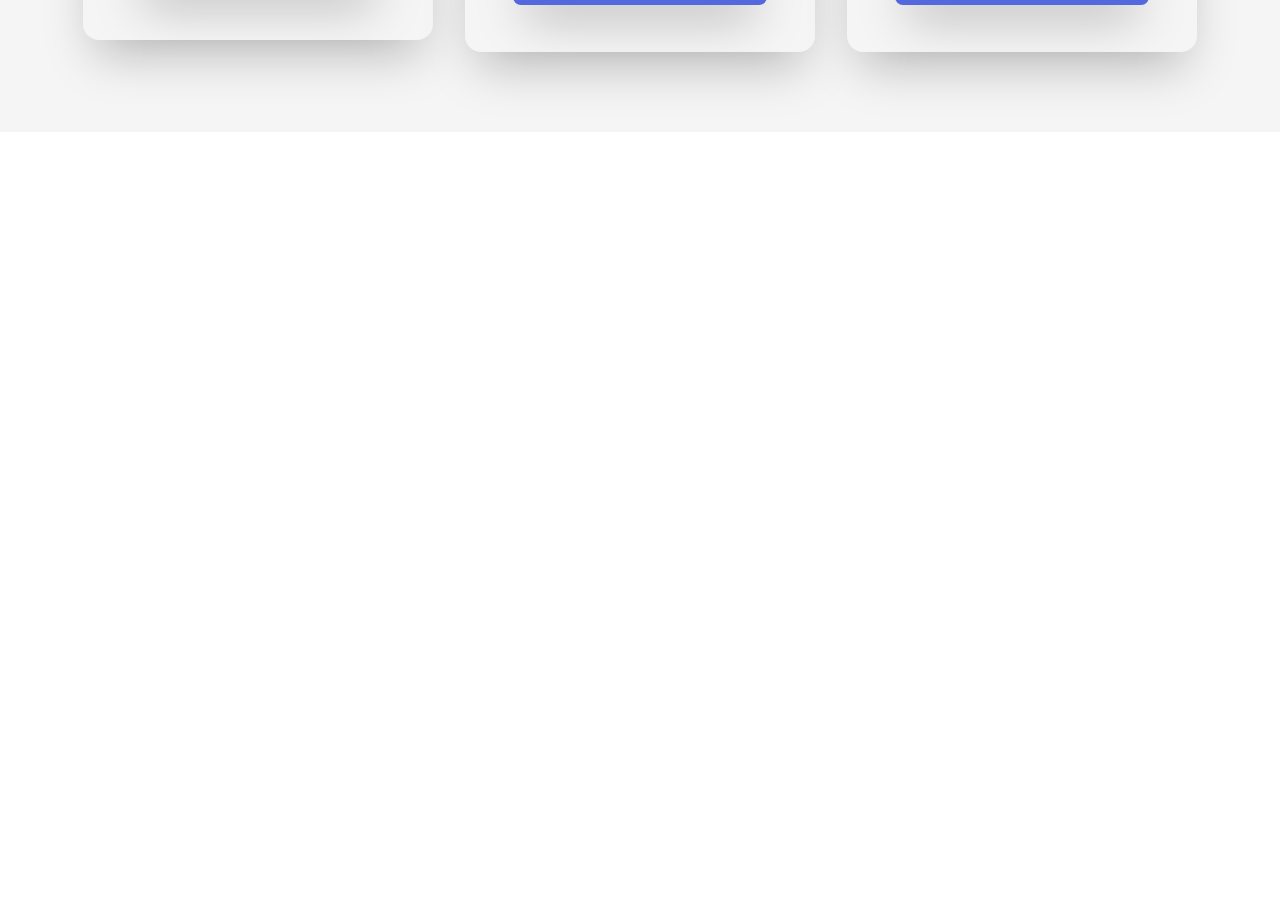
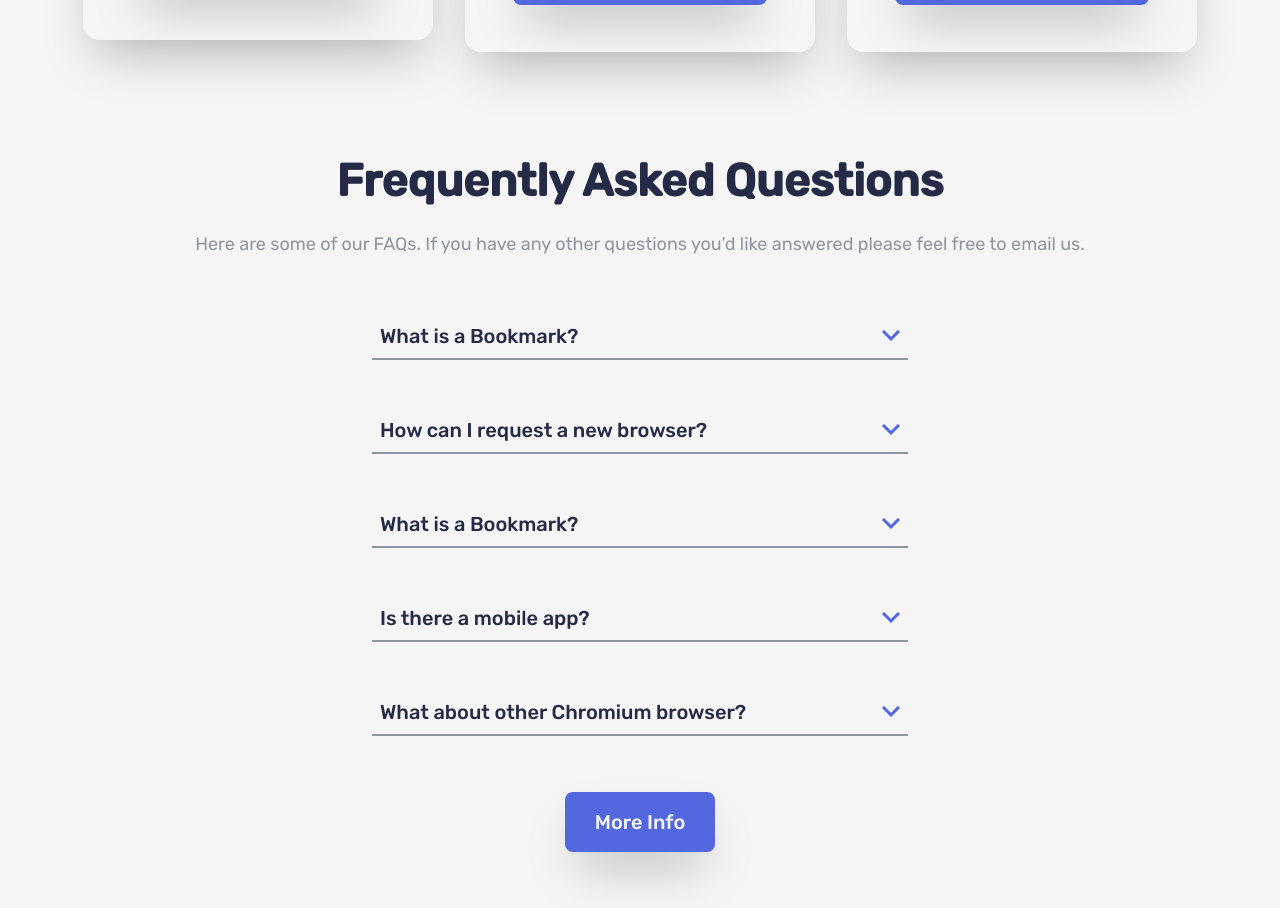
Before and after one commit to JohnstoneDev/bookmark-landing-page, a React (Create React App) app: page / in a window 1280 px wide. Shown: the part 2260-3168 px from the top of the page. Before the commit the page ends 2392 px from the top, so only its background shows below. Built offline with nearby package versions, Linux system fonts and the light colour scheme; a web font is replaced by a local one.

Commit message:
feat: Display Features component

```diff
--- a/src/Components/HomeComponent/HomeComponent.js
+++ b/src/Components/HomeComponent/HomeComponent.js
@@ -2,6 +2,8 @@ import { TopBox } from "../BoxView/Box"
 import { NavBar } from "../Navigation/NavBar"
 import { Features } from "../Features/Features"
 import { Download } from "../IconCard/DownloadSection"
+import { DetailsSection } from "../DetailsDrop/Details"
+
 
 export const HomeComponent = () => {
 	return (
@@ -10,6 +12,7 @@ export const HomeComponent = () => {
 			<TopBox />
 			<Features />
 			<Download />
+			<DetailsSection />
 		</div>
 	)
 }
```
